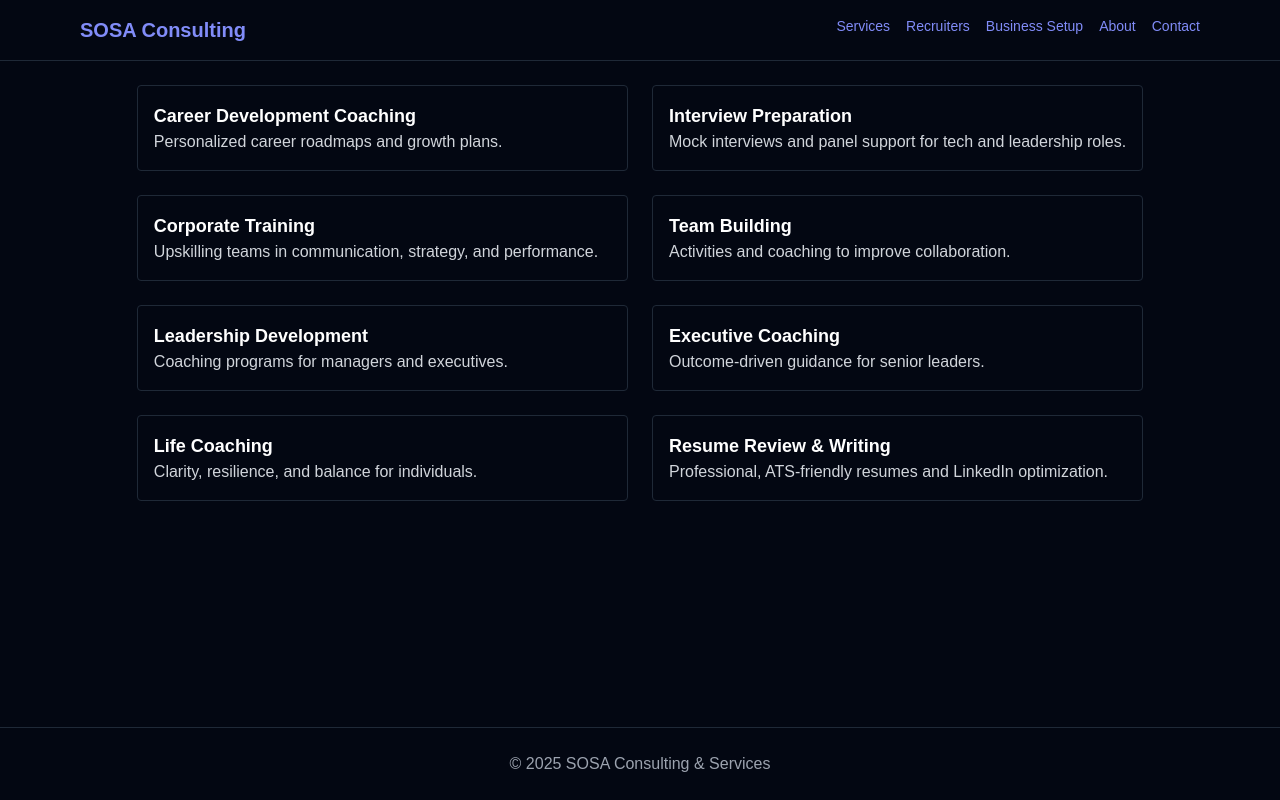
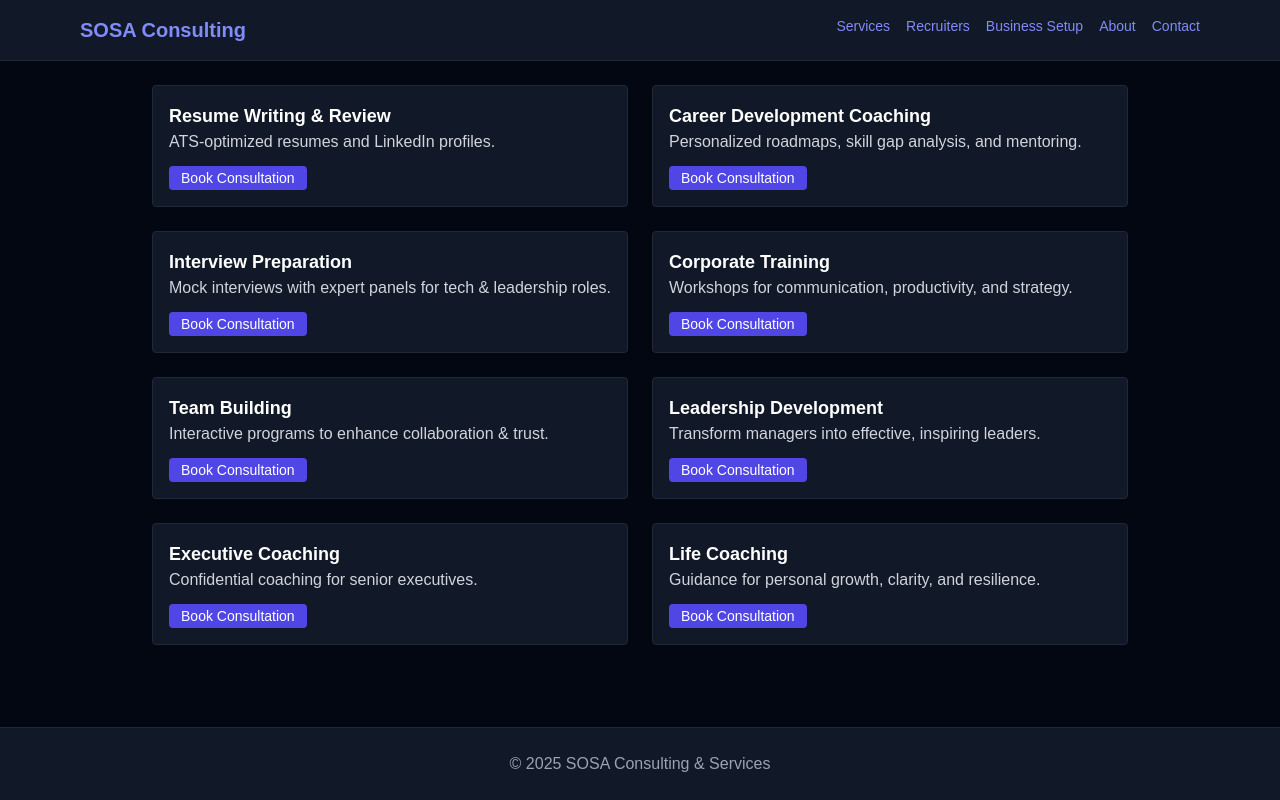
Before and after one commit to SyedSOSA/sosa-site, a Next.js app: page /services in a window 1280 px wide. Built offline with nearby package versions, Linux system fonts and the light colour scheme.

Commit message:
Add files via upload

```diff
--- a/components/Layout.js
+++ b/components/Layout.js
@@ -4,7 +4,7 @@ import Link from 'next/link';
 export default function Layout({children}){
   return (
     <div className="flex flex-col min-h-screen">
-      <header className="border-b border-gray-800">
+      <header className="border-b border-gray-800 bg-gray-900">
         <div className="max-w-6xl mx-auto flex justify-between p-4">
           <Link href="/" className="font-bold text-xl">SOSA Consulting</Link>
           <nav className="flex gap-4 text-sm">
@@ -17,7 +17,7 @@ export default function Layout({children}){
         </div>
       </header>
       <main className="flex-1 max-w-6xl mx-auto p-6">{children}</main>
-      <footer className="border-t border-gray-800 text-center text-gray-400 p-6">
+      <footer className="border-t border-gray-800 text-center text-gray-400 p-6 bg-gray-900">
         © {new Date().getFullYear()} SOSA Consulting & Services
       </footer>
     </div>
--- a/package.json
+++ b/package.json
@@ -1,5 +1,5 @@
 {
-  "name": "sosa-hybrid-site",
+  "name": "sosa-full-site",
   "version": "1.0.0",
   "private": true,
   "scripts": {
--- a/pages/404.js
+++ b/pages/404.js
@@ -1 +1 @@
-export default function NotFound(){return <p className='text-center'>Page not found</p>}
+export default function NotFound(){return <p className='text-center mt-10'>Page not found</p>}
--- a/pages/about.js
+++ b/pages/about.js
@@ -1,16 +1,23 @@
 
 export default function About(){
   return (
-    <div className="space-y-4">
+    <div className="space-y-6">
       <h1 className="text-3xl font-bold">About SOSA</h1>
       <p>
-        SOSA Consulting & Services, founded by <strong>Syed Ahamed</strong>, provides global
-        solutions in career coaching, recruitment, and business setup.
+        At SOSA Consulting & Services, we empower professionals, students, and corporates with
+        career growth, job guidance, leadership coaching, and team-building solutions across India,
+        UAE & global markets. With 10+ years of expertise, we specialize in resume writing, interview prep,
+        executive mentoring, and branding strategies, helping clients unlock opportunities and become
+        future leaders.
       </p>
-      <p>
-        We are committed to empowering individuals and organizations through tailored consulting,
-        innovative training, and strategic business support.
-      </p>
+      <h2 className="text-2xl font-semibold mt-6">Our Core Values</h2>
+      <ul className="list-disc pl-6 space-y-2 text-gray-300">
+        <li><strong>Integrity</strong> – Honest, transparent, and ethical solutions.</li>
+        <li><strong>Excellence</strong> – Striving for the highest quality in everything we do.</li>
+        <li><strong>Empowerment</strong> – Enabling individuals and teams to reach their full potential.</li>
+        <li><strong>Innovation</strong> – Adapting new methods to create future-ready leaders.</li>
+        <li><strong>Collaboration</strong> – Partnering with clients to achieve shared success.</li>
+      </ul>
     </div>
   )
 }
--- a/pages/contact.js
+++ b/pages/contact.js
@@ -1,11 +1,23 @@
 
 export default function Contact(){
   return (
-    <div className="space-y-4">
+    <div className="space-y-6">
       <h1 className="text-3xl font-bold">Contact Us</h1>
       <form action="https://formspree.io/f/mayvowqe" method="POST" className="space-y-3 max-w-md">
-        <input name="name" placeholder="Name" className="w-full p-2 border border-gray-800 rounded"/>
-        <input type="email" name="email" placeholder="Email" className="w-full p-2 border border-gray-800 rounded"/>
+        <input name="name" placeholder="Name" required className="w-full p-2 border border-gray-800 rounded"/>
+        <input type="email" name="email" placeholder="Email" required className="w-full p-2 border border-gray-800 rounded"/>
+        <input type="tel" name="phone" placeholder="Phone" className="w-full p-2 border border-gray-800 rounded"/>
+        <select name="service" className="w-full p-2 border border-gray-800 rounded">
+          <option>Resume Writing & Review</option>
+          <option>Career Development Coaching</option>
+          <option>Interview Preparation</option>
+          <option>Corporate Training</option>
+          <option>Team Building</option>
+          <option>Leadership Development</option>
+          <option>Executive Coaching</option>
+          <option>Life Coaching</option>
+          <option>Business Setup</option>
+        </select>
         <textarea name="message" placeholder="Message" className="w-full p-2 border border-gray-800 rounded"/>
         <button className="px-4 py-2 bg-indigo-600 text-white rounded">Send</button>
       </form>
--- a/pages/index.js
+++ b/pages/index.js
@@ -6,12 +6,12 @@ export default function Home(){
     <div className="space-y-6 text-center">
       <h1 className="text-4xl font-bold">Welcome to SOSA Consulting & Services</h1>
       <p className="text-gray-300 max-w-2xl mx-auto">
-        We help professionals and businesses with Career Development, Interview Preparation,
-        Corporate Training, Business Setup, and more.
+        Empowering professionals, students, and corporates across India, UAE & global markets
+        with career growth, job guidance, leadership coaching, and team-building solutions.
       </p>
       <div className="flex gap-4 justify-center">
         <Link href="/services" className="px-4 py-2 bg-indigo-600 text-white rounded">Our Services</Link>
-        <Link href="/contact" className="px-4 py-2 border border-gray-700 rounded">Get in Touch</Link>
+        <Link href="/contact" className="px-4 py-2 border border-gray-700 rounded">Contact Us</Link>
       </div>
     </div>
   )
--- a/pages/recruiters.js
+++ b/pages/recruiters.js
@@ -1,5 +1,30 @@
+
+import { useState } from 'react';
 
 export default function Recruiters(){
+  const [loggedIn,setLoggedIn]=useState(false);
+  const [email,setEmail]=useState("");
+  const [password,setPassword]=useState("");
+
+  const handleLogin=(e)=>{
+    e.preventDefault();
+    if(email==="test@sosa.com" && password==="1234"){ setLoggedIn(true); }
+    else alert("Invalid credentials. Use test@sosa.com / 1234");
+  };
+
+  if(!loggedIn){
+    return (
+      <div className="max-w-md mx-auto mt-10 p-6 border border-gray-800 rounded bg-gray-900">
+        <h2 className="text-xl font-bold mb-4">Recruiter Directory - Sign In</h2>
+        <form onSubmit={handleLogin} className="space-y-3">
+          <input type="email" value={email} onChange={e=>setEmail(e.target.value)} placeholder="Email" className="w-full p-2 border border-gray-700 rounded"/>
+          <input type="password" value={password} onChange={e=>setPassword(e.target.value)} placeholder="Password" className="w-full p-2 border border-gray-700 rounded"/>
+          <button type="submit" className="px-4 py-2 bg-indigo-600 text-white rounded w-full">Sign In</button>
+        </form>
+      </div>
+    )
+  }
+
   const list=[
     {name:"ABC Talent",focus:"Technology",email:"hr@abc.com"},
     {name:"Global Recruiters",focus:"Leadership Hiring",email:"info@globalrec.com"}
@@ -9,7 +34,7 @@ export default function Recruiters(){
       <h1 className="text-3xl font-bold">Recruiter Directory</h1>
       <ul className="space-y-2">
         {list.map(r=>(
-          <li key={r.name} className="p-3 border border-gray-800 rounded">
+          <li key={r.name} className="p-3 border border-gray-800 rounded bg-gray-900">
             <strong>{r.name}</strong> – {r.focus} ({r.email})
           </li>
         ))}
--- a/pages/services.js
+++ b/pages/services.js
@@ -1,21 +1,24 @@
+
+import Link from 'next/link';
 
 export default function Services(){
   const items=[
-    {title:"Career Development Coaching",desc:"Personalized career roadmaps and growth plans."},
-    {title:"Interview Preparation",desc:"Mock interviews and panel support for tech and leadership roles."},
-    {title:"Corporate Training",desc:"Upskilling teams in communication, strategy, and performance."},
-    {title:"Team Building",desc:"Activities and coaching to improve collaboration."},
-    {title:"Leadership Development",desc:"Coaching programs for managers and executives."},
-    {title:"Executive Coaching",desc:"Outcome-driven guidance for senior leaders."},
-    {title:"Life Coaching",desc:"Clarity, resilience, and balance for individuals."},
-    {title:"Resume Review & Writing",desc:"Professional, ATS-friendly resumes and LinkedIn optimization."},
+    {title:"Resume Writing & Review",desc:"ATS-optimized resumes and LinkedIn profiles."},
+    {title:"Career Development Coaching",desc:"Personalized roadmaps, skill gap analysis, and mentoring."},
+    {title:"Interview Preparation",desc:"Mock interviews with expert panels for tech & leadership roles."},
+    {title:"Corporate Training",desc:"Workshops for communication, productivity, and strategy."},
+    {title:"Team Building",desc:"Interactive programs to enhance collaboration & trust."},
+    {title:"Leadership Development",desc:"Transform managers into effective, inspiring leaders."},
+    {title:"Executive Coaching",desc:"Confidential coaching for senior executives."},
+    {title:"Life Coaching",desc:"Guidance for personal growth, clarity, and resilience."},
   ];
   return (
     <div className="grid md:grid-cols-2 gap-6">
       {items.map(it=>(
-        <div key={it.title} className="p-4 border border-gray-800 rounded">
+        <div key={it.title} className="p-4 border border-gray-800 rounded bg-gray-900">
           <h3 className="font-semibold text-lg">{it.title}</h3>
-          <p className="text-gray-300">{it.desc}</p>
+          <p className="text-gray-300 mb-3">{it.desc}</p>
+          <Link href="/contact" className="px-3 py-1 bg-indigo-600 text-white rounded text-sm">Book Consultation</Link>
         </div>
       ))}
     </div>
```
Also changed, not shown: pages/business-setup.js (line endings or trailing spaces), 1 other file (tests, documents, lock files or other folders).
